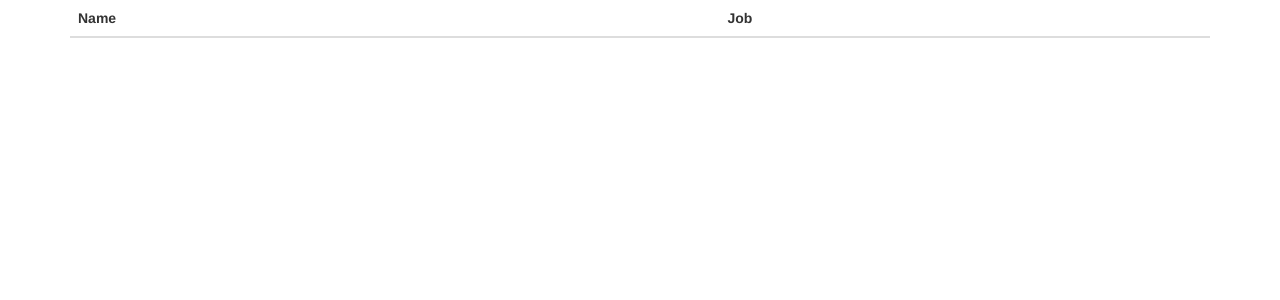
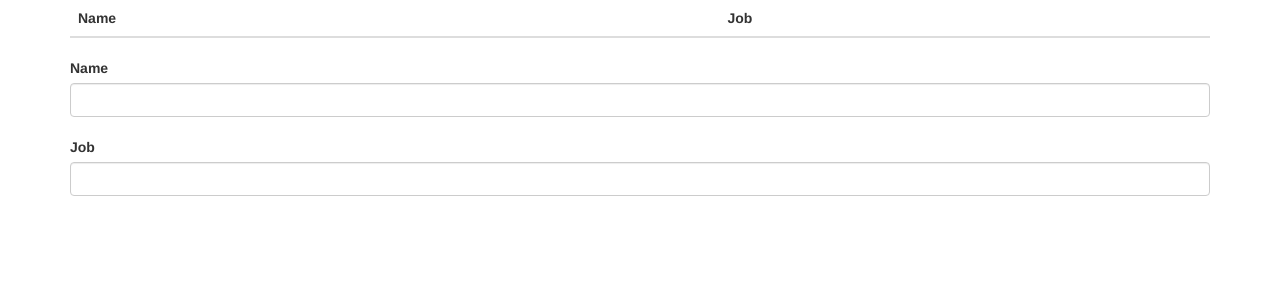
Before and after one commit to FatliTalk/react-table-demo, a React (Create React App) app: page / in a window 1280 px wide. Shown: the top 300 px of the page. Built offline with nearby package versions, Linux system fonts and the light colour scheme.

Commit message:
Add Form component

```diff
--- a/src/App.js
+++ b/src/App.js
@@ -1,6 +1,7 @@
 // Loading the `Component` as a property of React.
 import React, {Component} from 'react';
 import Table from './Table';
+import Form from './Form';
 
 class App extends Component {
   state = {
@@ -39,6 +40,7 @@
         {/* We'll pass the `removeCharacter` function
         through as a prop to Table. */}
         <Table characterData={characters} removeCharacter={this.removeCharacter} />
+        <Form />
       </div>
     );
   }
--- /dev/null
+++ b/src/Form.js
@@ -0,0 +1,65 @@
+// Loading the `Component` as a property of React.
+import React, {Component} from 'react'
+
+class Form extends Component {
+  // Set the initial state of the `Form` to be an object with some
+  // empty properties, and assign that initial state to `this.state`.
+
+  // Previously, it was necessary to include a constructor()
+  // on React class components, but it's not required anymore.
+  initialState = {
+    name: '',
+    job: '',
+  }
+
+  state = this.initialState
+
+  // First, we'll make the function that will run every time
+  // a change is made to an input. The event will be passed through,
+  // and we'll set the state of Form to have the name (key)
+  // and value of the inputs.
+  handleChange = (event) => {
+    const {name, value} = event.target
+
+    this.setState({
+      [name]: value,
+    })
+  }
+
+  render() {
+    // get our two properties from state, and assign them
+    // as the values that correspond to the proper form keys.
+    const { name, job } = this.state;
+
+    return (
+      <form>
+
+        <label htmlFor="name">Name</label>
+        <input
+          className="form-control"
+          type="text"
+          name="name"
+          id="name"
+          value={name}
+          // run the handleChange() method as the onChange of the input
+          onChange={this.handleChange}
+        />
+        <br />
+        <label htmlFor="job">Job</label>
+        <input
+          className="form-control"
+          type="text"
+          name="job"
+          id="job"
+          value={job}
+          // run the handleChange() method as the onChange of the input
+          onChange={this.handleChange}
+        />
+      </form>
+    );
+
+  }
+}
+
+// export the `Form` component
+export default Form;
```
